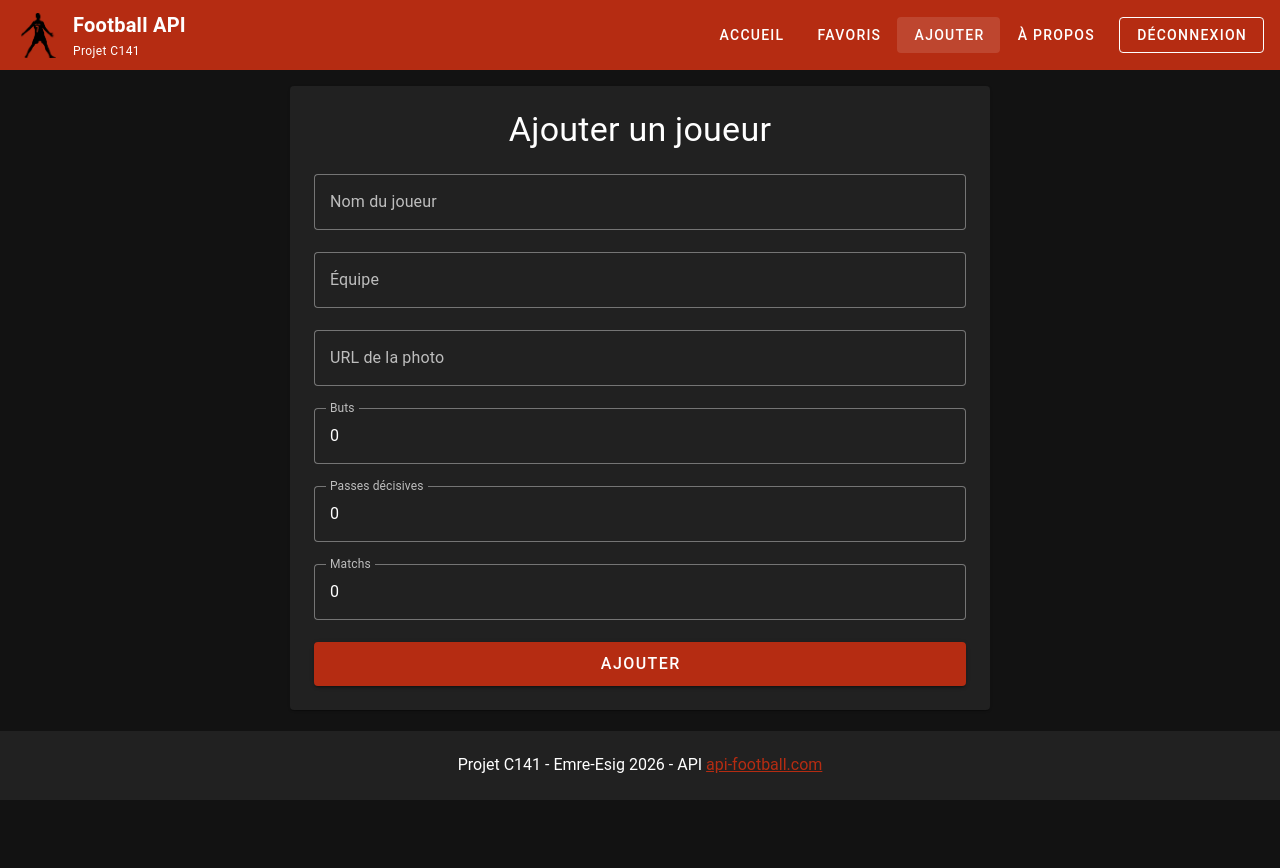
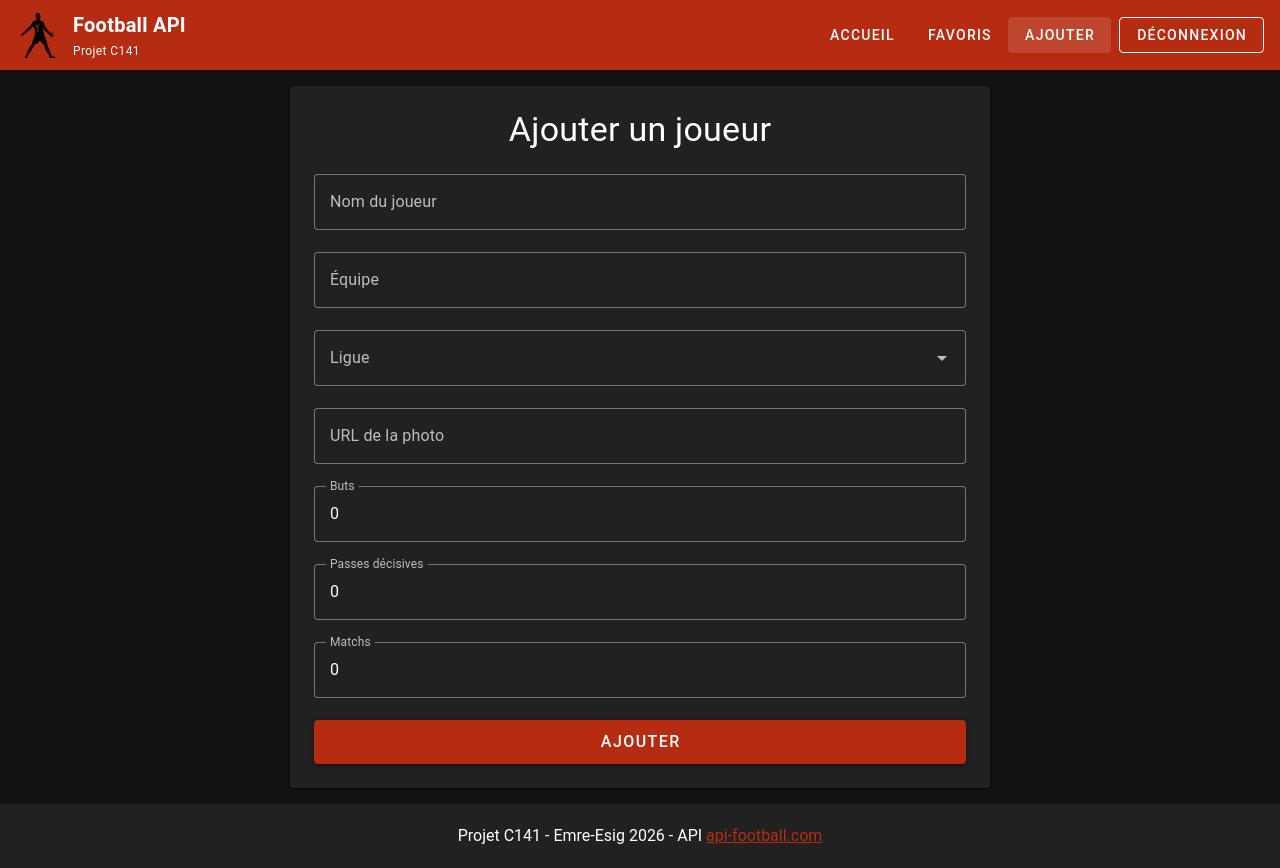
Before and after one commit to Emre-esig/Projet-141, a Vue app: page /ajouter in a window 1280 px wide. Before the commit the page ends 800 px from the top, so only its background shows below. Built offline with nearby package versions, Linux system fonts and the light colour scheme; sample sign-in values are in the browser's storage.

Commit message:
Modification ajouter joueurs + enlever a propos

```diff
--- a/src/App.vue
+++ b/src/App.vue
@@ -28,7 +28,6 @@
         <v-btn to="/" variant="text">Accueil</v-btn>
         <v-btn to="/favoris" variant="text">Favoris</v-btn>
         <v-btn to="/ajouter" variant="text" v-if="authStore.isLoggedIn">Ajouter</v-btn>
-        <v-btn to="/a-propos" variant="text">À propos</v-btn>
 
         <v-btn
             v-if="!authStore.isLoggedIn"
--- a/src/pages/APropos.vue
+++ /dev/null
@@ -1,22 +0,0 @@
-<template>
-  <v-container class="text-white">
-    <h1 class="text-h3 text-center my-6">À propos</h1>
-
-    <v-card max-width="800" class="mx-auto pa-4">
-      <v-card-text>
-        <p class="mb-4">
-          <strong>TopPlayers – Elite Football Stats</strong> est une application développée avec Vue.js et Vuetify.
-        </p>
-
-        <p class="mb-4">
-          Elle permet d’explorer plusieurs grands championnats européens
-          et d’afficher le top 10 des buteurs d’un championnat.
-        </p>
-
-        <p>
-          Les données proviennent de l’API Football.
-        </p>
-      </v-card-text>
-    </v-card>
-  </v-container>
-</template>
--- a/src/pages/AjouterJoueur.vue
+++ b/src/pages/AjouterJoueur.vue
@@ -14,6 +14,7 @@ const color = ref('success')
 const player = ref({
   name: '',
   team: '',
+  leagueId: null,
   photo: '',
   goals: 0,
   assists: 0,
@@ -40,7 +41,7 @@ const addPlayer = async () => {
 
   if (result.success) {
     setTimeout(() => {
-      router.push('/favoris')
+      router.push(`/league/${player.value.leagueId}`)
     }, 800)
   }
 }
@@ -64,6 +65,16 @@ const addPlayer = async () => {
         <v-text-field
             v-model="player.team"
             label="Équipe"
+            variant="outlined"
+            :rules="[rules.required]"
+        />
+
+        <v-select
+            v-model="player.leagueId"
+            label="Ligue"
+            :items="playerStore.leagues"
+            item-title="name"
+            item-value="id"
             variant="outlined"
             :rules="[rules.required]"
         />
--- a/src/pages/LeagueDetail.vue
+++ b/src/pages/LeagueDetail.vue
@@ -2,10 +2,12 @@
 import { computed, onMounted, ref } from 'vue'
 import { useRoute, useRouter } from 'vue-router'
 import { usePlayerStore } from '@/stores/playerStore'
+import { useAuthStore } from '@/stores/authStore'
 
 const route = useRoute()
 const router = useRouter()
 const playerStore = usePlayerStore()
+const authStore = useAuthStore()
 
 const leagueId = computed(() => Number(route.params.id))
 const league = computed(() => playerStore.getLeagueById(leagueId.value))
@@ -14,8 +16,15 @@ const searchPlayer = ref('')
 const searchTeam = ref('')
 const sortOption = ref('goalsDesc')
 
+const allPlayers = computed(() => {
+  const apiPlayers = playerStore.players
+  const customPlayers = playerStore.getCustomPlayersByLeague(leagueId.value)
+
+  return [...apiPlayers, ...customPlayers]
+})
+
 const filteredPlayers = computed(() => {
-  let players = [...playerStore.players]
+  let players = [...allPlayers.value]
 
   if (searchPlayer.value) {
     players = players.filter(playerData =>
@@ -164,7 +173,7 @@ onMounted(() => {
     </v-row>
 
     <v-alert
-        v-else-if="playerStore.error"
+        v-else-if="playerStore.error && allPlayers.length === 0"
         type="error"
         variant="tonal"
         class="mb-4"
@@ -188,6 +197,16 @@ onMounted(() => {
               :color="playerStore.isFavorite(playerData.player?.id) ? 'red' : 'grey'"
               variant="text"
               @click="playerStore.toggleFavorite(playerData)"
+          />
+
+          <v-btn
+              v-if="playerData.custom && authStore.isLoggedIn"
+              class="position-absolute"
+              style="top: 50px; right: 10px; z-index: 2;"
+              icon="mdi-delete"
+              color="red"
+              variant="text"
+              @click="playerStore.deleteCustomPlayer(playerData.player?.id)"
           />
 
           <div class="d-flex justify-center align-center" style="height: 200px;">
@@ -223,6 +242,15 @@ onMounted(() => {
               <strong>Matchs:</strong>
               {{ playerData.statistics?.[0]?.games?.appearences ?? 0 }}
             </div>
+
+            <v-chip
+                v-if="playerData.custom"
+                color="primary"
+                variant="tonal"
+                class="mt-3"
+            >
+              Joueur personnalisé
+            </v-chip>
           </v-card-text>
         </v-card>
       </v-col>
--- a/src/router/index.js
+++ b/src/router/index.js
@@ -2,7 +2,6 @@ import { createRouter, createWebHistory } from 'vue-router'
 import Index from '../pages/index.vue'
 import LeagueDetail from '../pages/LeagueDetail.vue'
 import Favoris from '../pages/Favoris.vue'
-import APropos from '../pages/APropos.vue'
 import NotFound from '../pages/NotFound.vue'
 import Login from '../pages/Login.vue'
 import AjouterJoueur from '../pages/AjouterJoueur.vue'
@@ -43,11 +42,6 @@ const router = createRouter({
       component: Login
     },
     {
-      path: '/a-propos',
-      name: 'a-propos',
-      component: APropos
-    },
-    {
       path: '/:pathMatch(.*)*',
       name: 'not-found',
       component: NotFound
--- a/src/stores/playerStore.js
+++ b/src/stores/playerStore.js
@@ -61,6 +61,7 @@ export const usePlayerStore = defineStore('player', {
         ],
 
         players: [],
+        customPlayers: [],
         favoritePlayers: [],
         isLoading: false,
         error: null
@@ -69,6 +70,12 @@ export const usePlayerStore = defineStore('player', {
     getters: {
         getLeagueById: (state) => (leagueId) => {
             return state.leagues.find(league => league.id === Number(leagueId))
+        },
+
+        getCustomPlayersByLeague: (state) => (leagueId) => {
+            return state.customPlayers.filter(playerData =>
+                playerData.leagueId === Number(leagueId)
+            )
         },
 
         isFavorite: (state) => (playerId) => {
@@ -95,49 +102,28 @@ export const usePlayerStore = defineStore('player', {
 
                 this.players = response.data.response
                 this.loadFavorites()
+                this.loadCustomPlayers()
             } catch (error) {
                 console.error('Erreur API :', error)
                 this.players = []
                 this.error = 'Impossible de charger les joueurs.'
+                this.loadCustomPlayers()
             } finally {
                 this.isLoading = false
             }
         },
 
-        toggleFavorite(playerData) {
-            const index = this.favoritePlayers.findIndex(favorite =>
-                favorite.player?.id === playerData.player?.id
-            )
-
-            if (index === -1) {
-                this.favoritePlayers.push(playerData)
-            } else {
-                this.favoritePlayers.splice(index, 1)
-            }
-
-            this.saveFavorites()
-        },
-
-        saveFavorites() {
-            localStorage.setItem('favoritePlayers', JSON.stringify(this.favoritePlayers))
-        },
-
-        loadFavorites() {
-            const savedFavorites = localStorage.getItem('favoritePlayers')
-
-            if (savedFavorites) {
-                this.favoritePlayers = JSON.parse(savedFavorites)
-            }
-        },
         addCustomPlayer(playerData) {
-            if (!playerData.name || !playerData.team) {
+            if (!playerData.name || !playerData.team || !playerData.leagueId) {
                 return {
                     success: false,
-                    message: 'Le nom du joueur et l’équipe sont obligatoires.'
+                    message: 'Le nom du joueur, l’équipe et la ligue sont obligatoires.'
                 }
             }
 
             const newPlayer = {
+                leagueId: Number(playerData.leagueId),
+                custom: true,
                 player: {
                     id: Date.now(),
                     name: playerData.name,
@@ -156,17 +142,43 @@ export const usePlayerStore = defineStore('player', {
                             appearences: Number(playerData.appearances) || 0
                         }
                     }
-                ],
-                custom: true
+                ]
             }
 
-            this.favoritePlayers.push(newPlayer)
-            this.saveFavorites()
+            this.customPlayers.push(newPlayer)
+            this.saveCustomPlayers()
 
             return {
                 success: true,
-                message: 'Joueur ajouté aux favoris avec succès.'
+                message: 'Joueur ajouté dans la ligue avec succès.'
             }
+        },
+
+        deleteCustomPlayer(playerId) {
+            this.customPlayers = this.customPlayers.filter(playerData =>
+                playerData.player?.id !== playerId
+            )
+
+            this.favoritePlayers = this.favoritePlayers.filter(playerData =>
+                playerData.player?.id !== playerId
+            )
+
+            this.saveCustomPlayers()
+            this.saveFavorites()
+        },
+
+        toggleFavorite(playerData) {
+            const index = this.favoritePlayers.findIndex(favorite =>
+                favorite.player?.id === playerData.player?.id
+            )
+
+            if (index === -1) {
+                this.favoritePlayers.push(playerData)
+            } else {
+                this.favoritePlayers.splice(index, 1)
+            }
+
+            this.saveFavorites()
         },
 
         deleteFavorite(playerId) {
@@ -175,6 +187,30 @@ export const usePlayerStore = defineStore('player', {
             )
 
             this.saveFavorites()
+        },
+
+        saveFavorites() {
+            localStorage.setItem('favoritePlayers', JSON.stringify(this.favoritePlayers))
+        },
+
+        loadFavorites() {
+            const savedFavorites = localStorage.getItem('favoritePlayers')
+
+            if (savedFavorites) {
+                this.favoritePlayers = JSON.parse(savedFavorites)
+            }
+        },
+
+        saveCustomPlayers() {
+            localStorage.setItem('customPlayers', JSON.stringify(this.customPlayers))
+        },
+
+        loadCustomPlayers() {
+            const savedCustomPlayers = localStorage.getItem('customPlayers')
+
+            if (savedCustomPlayers) {
+                this.customPlayers = JSON.parse(savedCustomPlayers)
+            }
         }
     }
 })
```
